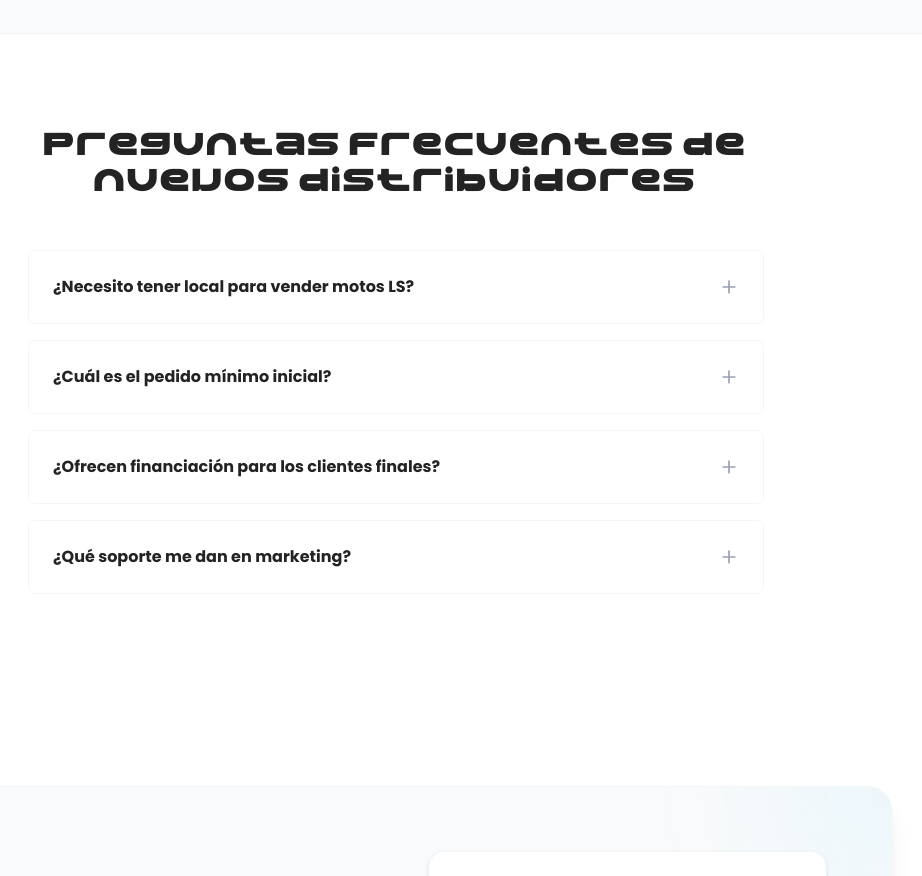
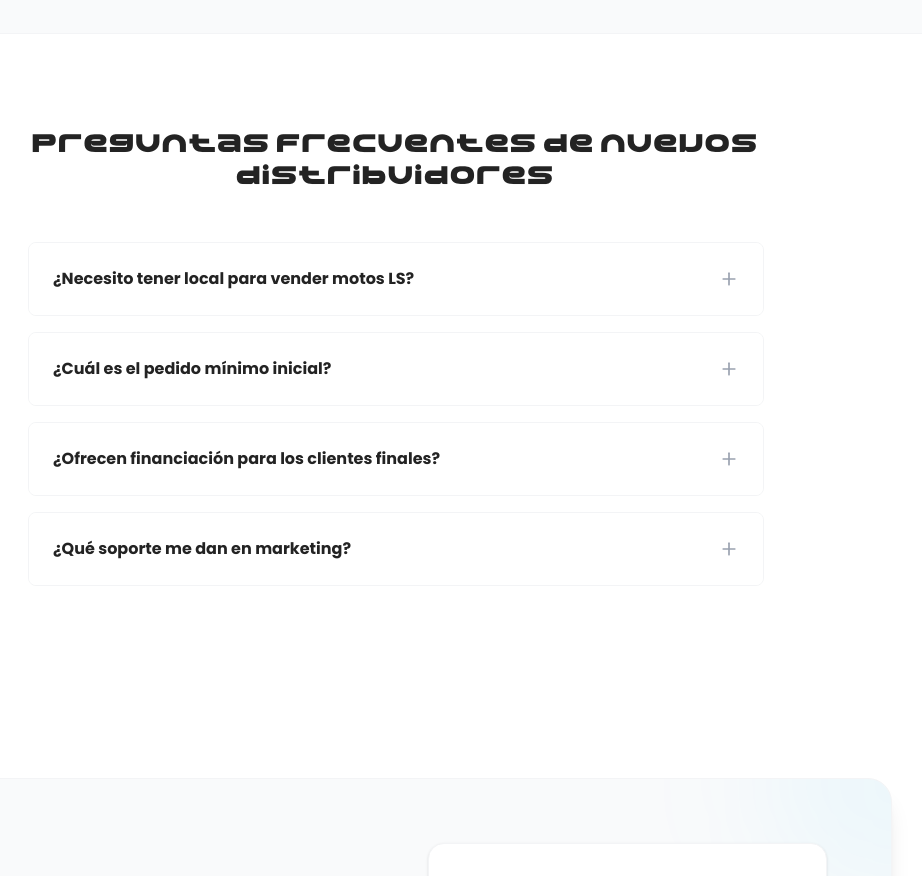
Before and after one commit to Jonnhyortega/lsmotos, a Next.js app: page /landing/option2 in a window 1280 px wide. Shown: the part 4420-5296 px from the top of the page, without its empty margins (244-1166 px from the left). Built offline with nearby package versions, Linux system fonts and the light colour scheme.

Commit message:
update option3

```diff
--- a/src/app/landing/option2/page.tsx
+++ b/src/app/landing/option2/page.tsx
@@ -302,7 +302,7 @@ export default function Option2Page() {
       {/* 7. FAQ */}
       <section className="py-24">
           <div className="container mx-auto px-4 max-w-3xl">
-              <h2 className="text-3xl font-bold font-imax mb-12 text-center">{content.faq.title}</h2>
+              <h2 className="text-2xl font-bold font-imax mb-12 text-center">{content.faq.title}</h2>
               <div className="space-y-4">
                   {content.faq.questions.map((q: any, i: number) => {
                       const isOpen = openFaqIndex === i;
```
